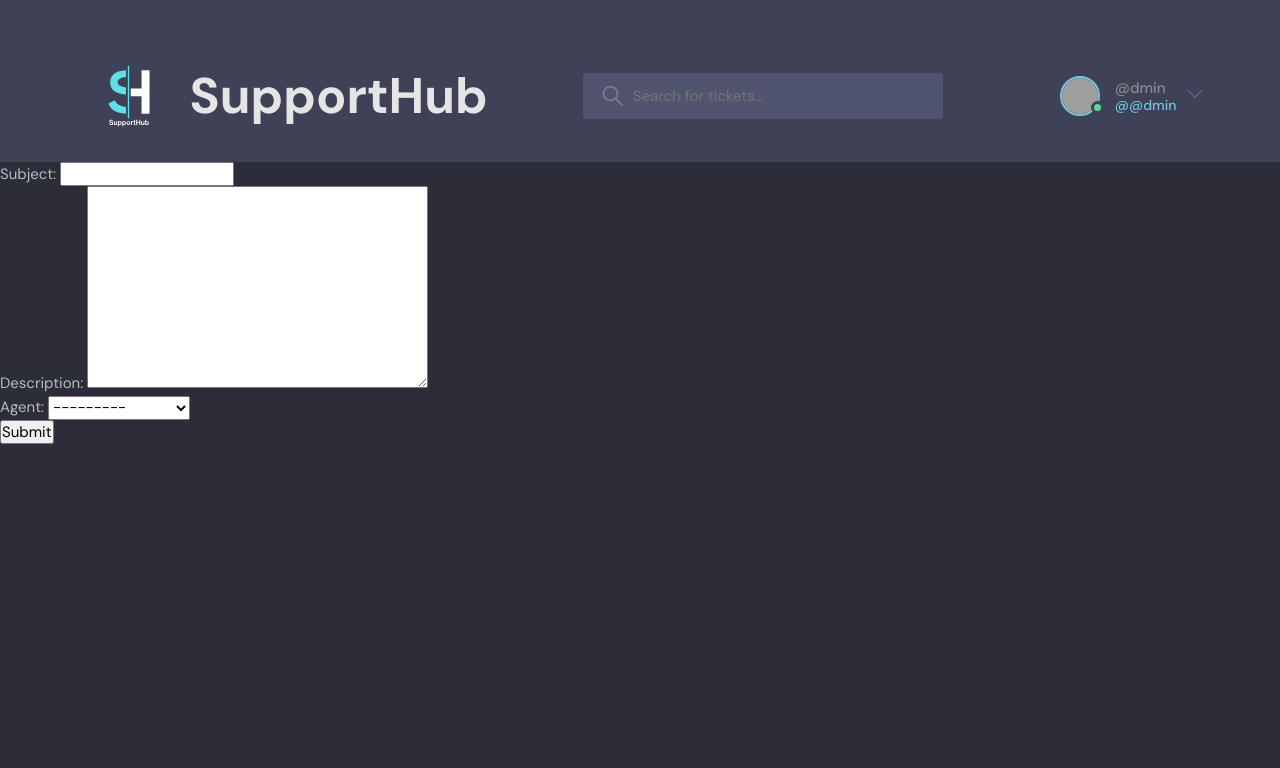
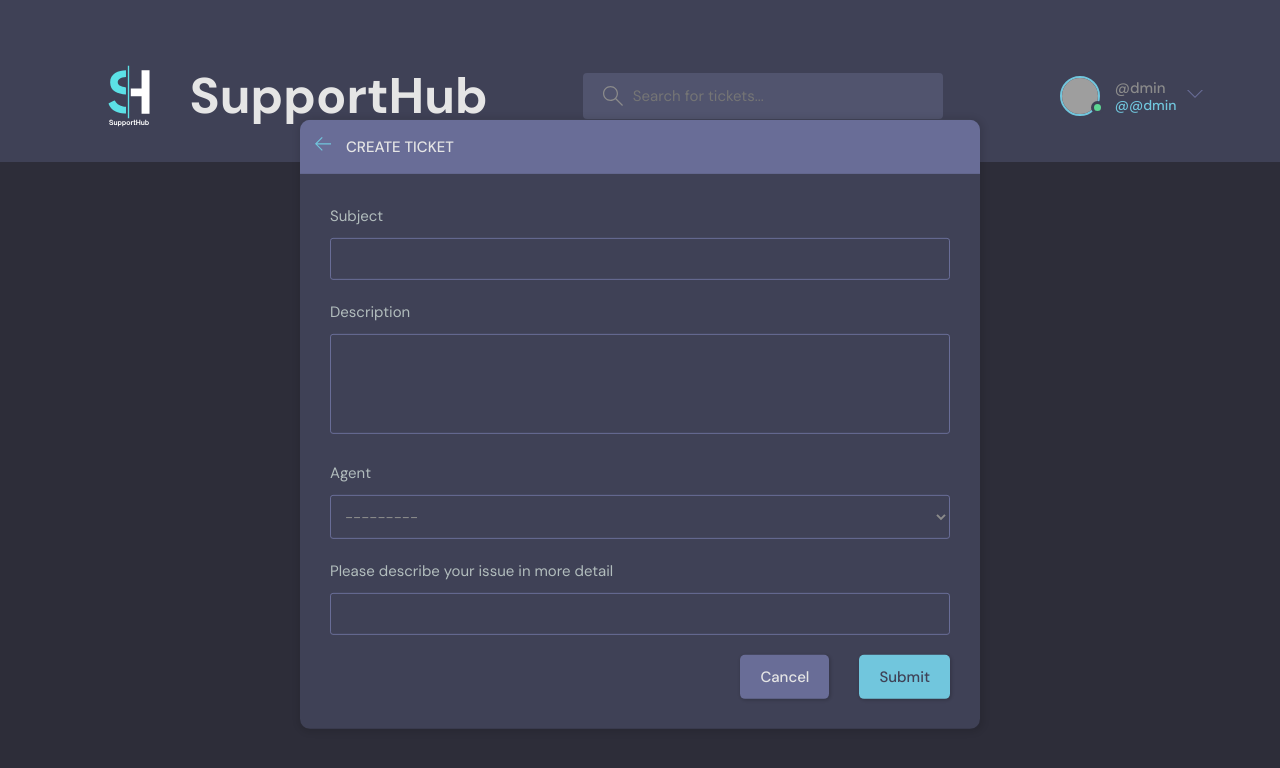
Before and after one commit to michalMudr/SupportHub, a Django app: page /create-ticket/ in a window 1280 px wide. Shown: the top 768 px of the page. Run offline with Django 4.2, Linux system fonts and the light colour scheme; a user stored in the database is signed in; data comes from the database, SQL or seed files in the repository; both versions use the stored data as it was after the commit; grey boxes are pictures that could not be loaded.

Commit message:
Create Ticket Updated with THEME

```diff
--- a/base/templates/base/ticket_form.html
+++ b/base/templates/base/ticket_form.html
@@ -1,11 +1,62 @@
 {% extends 'main.html' %}
 
 {% block content %}
+<main class="create-room layout">
+  <div class="container">
+    <div class="layout__box">
+      <div class="layout__boxHeader">
+        <div class="layout__boxTitle">
+          <a href="{% url 'UserDashboard' %}">
+            <svg version="1.1" xmlns="http://www.w3.org/2000/svg" width="32" height="32" viewBox="0 0 32 32">
+              <title>arrow-left</title>
+              <path
+                d="M13.723 2.286l-13.723 13.714 13.719 13.714 1.616-1.611-10.96-10.96h27.625v-2.286h-27.625l10.965-10.965-1.616-1.607z">
+              </path>
+            </svg>
+          </a>
+          <h3>Create Ticket</h3>
+        </div>
+      </div>
 
-<div>
-    <form method="POST" action='' >
-        {% csrf_token %}
-        {{form.as_p}}
-        <input type ="submit" value="Submit" />
-    </form>
+      <div class="layout__body">
+        <form class="form" action="" method="POST">
+          {% csrf_token %}
+          {% for field in form %}
+          <div class="form__group">
+            <label for="room_topic"> {{field.label}} </label>
+            {{field}}
+            <!--<input required id="room_name" type="text" value="{{ticket.subject}}" name="topic" /> -->
+          </div>
+          {% endfor %}
+
+
+
+          <div class="form__group">
+            <label for="room_description">Please describe your issue in more detail</label>
+            <input required type="text" value="{{ticket.description}}" name="description" />
+          </div>
+
+          <!-- <div class="form__group">
+            <label for="room_topic">Topic</label>
+            <input required type="text" name="topic" id="room_topic" list="topic-list" />
+            <datalist id="topic-list">
+              <select id="room_topic">
+                <option value="">Select your topic</option>
+                <option value="Python">Python</option>
+                <option value="Django">Django</option>
+              </select>
+            </datalist>
+
+          </div> -->
+
+
+          <div class="form__action">
+            <a class="btn btn--dark" href="{% url 'UserDashboard' %}">Cancel</a>
+            <button class="btn btn--main" type="submit">Submit</button>
+          </div>
+        </form>
+      </div>
+    </div>
+  </div>
+</main>
 {% endblock content %}
```
Also changed, not shown: base/templates/base/ticket_form_old.html (added, +11 -0 lines), db.sqlite3.
